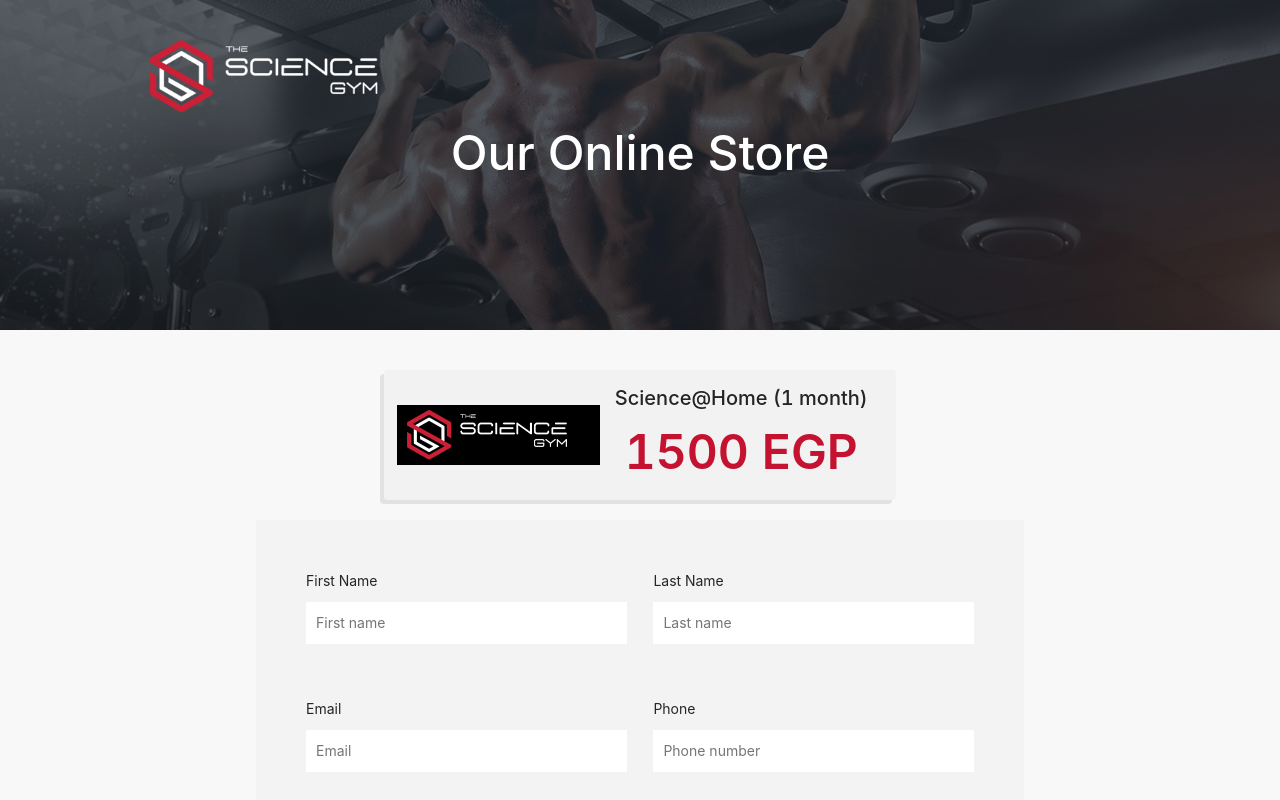
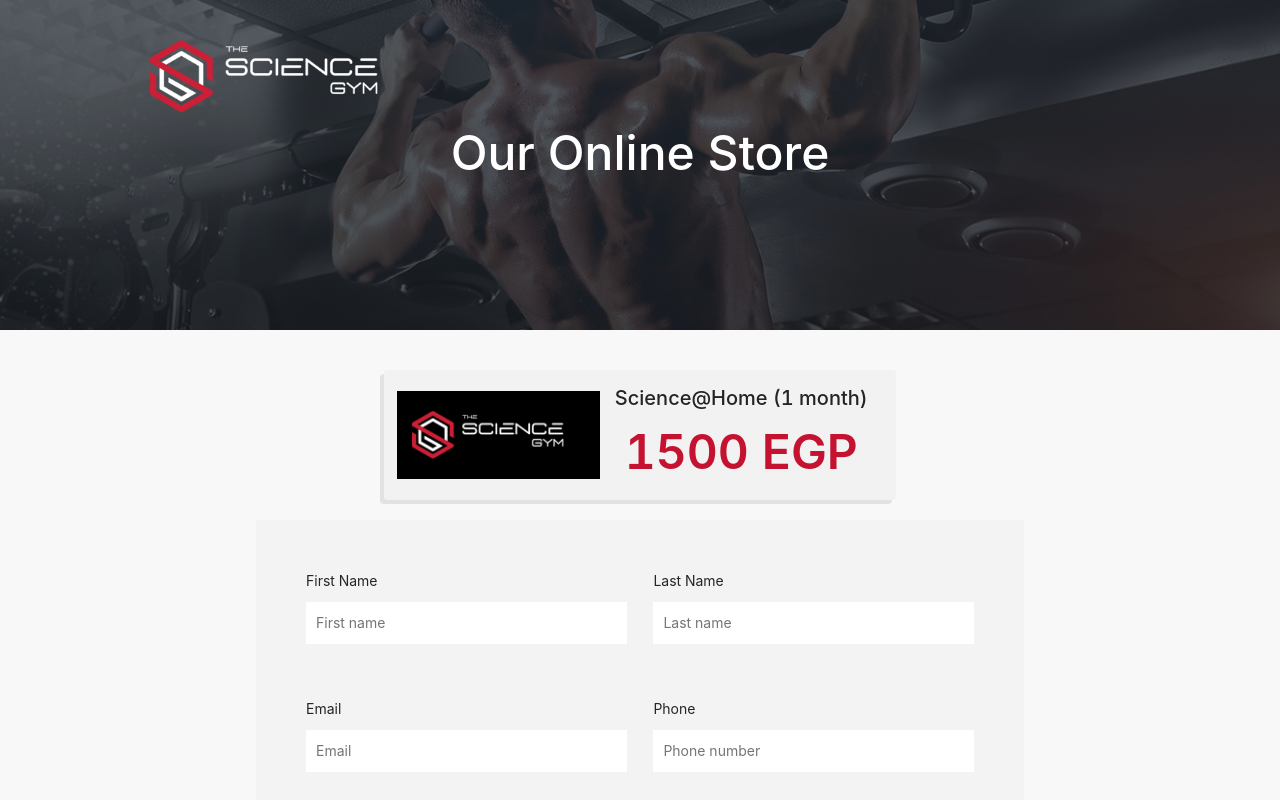
Before and after one commit to thesciencegym/fronttsg, a React (Create React App) app: page /order/1 in a window 1280 px wide. Shown: the top 800 px of the page. Built offline with nearby package versions, Linux system fonts and the light colour scheme.

Commit message:
Add city value to order object

```diff
--- a/src/components/Order.js
+++ b/src/components/Order.js
@@ -47,10 +47,13 @@
         this.setState({loading: true})
         let order ={ product_code: this.productId, payment_method: payment_method}
         _map(this.state.order, (val,item)=> order[item] = val['value'] )
-        if( payment_method == 'cash' || this.current_project.is_shipping) order['country'] = 'EG'
+        if( payment_method == 'cash' || this.current_project.is_shipping){
+            order['country'] = 'EG'
+            order['city'] = this.state.shipping_info.state.value
+        }
         let billing_data = {}
         _map(this.state.shipping_info, (val,item)=> billing_data[item] = (this.current_project.is_shipping || this.state.payment_method.value == 'cash') ? val['value'] : 'N/A' )
-        this.current_project.is_shipping && delete order.city
+        // this.current_project.is_shipping && delete order.city
         order['billing_data'] = billing_data
        console.log('order',order)
 
@@ -141,7 +144,7 @@
             <div className='product-card vertical-horizontal-center' >
                 <Row>
                     <Col md={10} className='vertical-horizontal-center'>
-                        <img width={'100%'} src='/assets/images/logo.png' style={{backgroundColor: 'black', padding:'5px 10px'}}/>
+                        <img width={'100%'} src='/assets/images/logo.png' style={{backgroundColor: 'black', padding:'20px 15px'}}/>
                     </Col>
                     <Col className='vertical-horizontal-center' md={14} style={{flexDirection:'column'}}>
                        <h3>{this.current_project.name}</h3>
```
